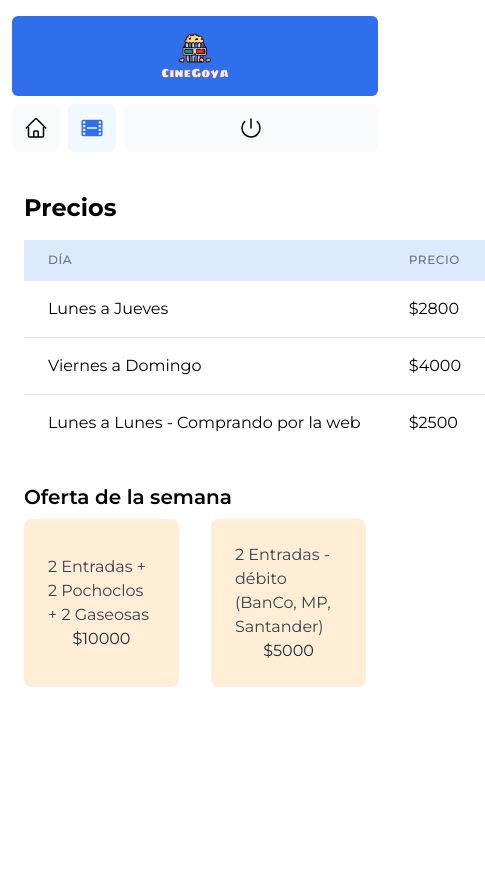
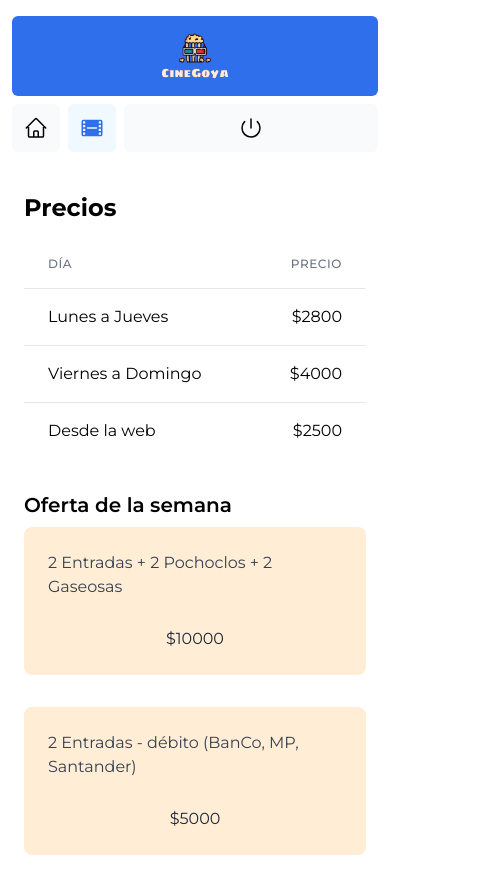
Before and after one commit to CristianMansilla/CineGoya, a Next.js app: page /dashboard/precios in a window 390 px wide. Shown: the whole page, 485 px wide, since content can reach past the window. Before the commit the page ends 844 px from the top, so only its background shows below. Built offline with nearby package versions, Linux system fonts and the light colour scheme; a web font is replaced by a local one.

Commit message:
:bug: Fix: responsive pelis details and prices

```diff
--- a/app/dashboard/pelicula/[id]/page.tsx
+++ b/app/dashboard/pelicula/[id]/page.tsx
@@ -18,29 +18,31 @@ const PeliculaPorIdPage = async ({ params }: any) => {
 
     const horas = Math.floor(data.runtime / 60);
     const minutos = data.runtime % 60;
-    const duration = `${horas}h: ${minutos.toString().padStart(2,'0')}m`
+    const duration = `${horas}h ${minutos.toString().padStart(2,'0')}m`
 
     return (
-        <>
-            <div className="flex overflow-hidden justify-center items-center">
-                <Image className="w-500 object-cover card-img" width={250} height={333} src={`${url_img}${data.poster_path}`} alt={data.title} />
-                <div className="p-6">
-                    <h2 className="text-5xl font-semibold text-gray-800">{data.title}</h2>
+        <div className="container mx-auto px-4">
+            <div className="flex flex-col md:flex-row items-center">
+                <div className="w-full md:w-1/2 mb-4 md:mb-0">
+                    <Image className="object-cover" width={500} height={750} src={`${url_img}${data.poster_path}`} alt={data.title} />
+                </div>
+                <div className="w-full md:w-1/2 p-6">
+                    <h2 className="text-3xl md:text-5xl font-semibold text-gray-800">{data.title}</h2>
                     <p className="text-gray-600 mt-2">
                         <span className="font-bold">Genres: </span>{data.genres.map((genre: { name: string }) => genre.name).join(', ')}
                     </p>
                     <p className="text-gray-600 mt-2">
-                    <span className="font-bold">Reseña: </span>{data.overview}
+                        <span className="font-bold">Reseña: </span>{data.overview}
                     </p>
                     <p className="text-gray-600 mt-2">
-                    <span className="font-bold">Voto promedio: </span>{data.vote_average}
+                        <span className="font-bold">Voto promedio: </span>{data.vote_average}
                     </p>
                     <p className="text-gray-600 mt-2">
-                    <span className="font-bold">Duración: </span>{duration}
+                        <span className="font-bold">Duración: </span>{duration}
                     </p>
                 </div>
             </div>
-        </>
+        </div>
     )
 }
 
--- a/app/dashboard/precios/page.tsx
+++ b/app/dashboard/precios/page.tsx
@@ -4,9 +4,11 @@ import TarjetaDebitoImage from '../assets/tarjeta_debito.jpg'; // Importa la ima
 
 const Precios = () => {
     return (
-        <div className="container mx-auto">
+        <div className="container mx-auto preciosContainer">
             <h1 className="text-2xl font-bold mb-4">Precios</h1>
-            <table className="min-w-full divide-y divide-gray-200 mb-8">
+
+            {/* Tabla solo visible en dispositivos grandes */}
+            <table className="min-w-full divide-y divide-gray-200 mb-8 hidden md:table">
                 <thead className="bg-blue-100">
                     <tr>
                         <th scope="col" className="px-6 py-3 text-left text-xs font-medium text-gray-500 uppercase tracking-wider">
@@ -33,18 +35,46 @@ const Precios = () => {
                 </tbody>
             </table>
 
+            {/* Tabla en forma de lista para dispositivos pequeños */}
+            <div className="md:hidden">
+                <div className="bg-white divide-y divide-gray-200 mb-8">
+                    <div className="px-6 py-4 flex justify-between items-center">
+                        <p className="text-left text-xs font-medium text-gray-500 uppercase tracking-wider">
+                            Día
+                        </p>
+                        <p className="text-left text-xs font-medium text-gray-500 uppercase tracking-wider">
+                            Precio
+                        </p>
+                    </div>
+                    <div className="divide-y divide-gray-200">
+                        <div className="px-6 py-4 flex justify-between items-center">
+                            <p className="whitespace-nowrap">Lunes a Jueves</p>
+                            <p className="whitespace-nowrap">$2800</p>
+                        </div>
+                        <div className="px-6 py-4 flex justify-between items-center">
+                            <p className="whitespace-nowrap">Viernes a Domingo</p>
+                            <p className="whitespace-nowrap">$4000</p>
+                        </div>
+                        <div className="px-6 py-4 flex justify-between items-center">
+                            <p className="whitespace-nowrap">Desde la web</p>
+                            <p className="whitespace-nowrap">$2500</p>
+                        </div>
+                    </div>
+                </div>
+            </div>
+
             <div>
                 <h2 className="text-xl font-semibold mb-2">Oferta de la semana</h2>
-                <div className="grid grid-cols-2 gap-8">
+                <div className="grid grid-cols-1 md:grid-cols-2 gap-8">
                     <div className="bg-orange-100 p-6 rounded-lg flex flex-col justify-center items-center">
-                        {/* <img src="" alt="Pochoclo y Gaseosa" className="w-24 h-24 mb-4" /> */}
+                        {/* <img src={PochocloGaseosaImage} alt="Pochoclo y Gaseosa" className="w-24 h-24 mb-4" /> */}
                         <p className="text-gray-700">2 Entradas + 2 Pochoclos + 2 Gaseosas</p>
-                        <h3 className="text-gray-800">$10000</h3>
+                        <h3 className="text-gray-800 mt-7">$10000</h3>
                     </div>
                     <div className="bg-orange-100 p-6 rounded-lg flex flex-col justify-center items-center">
-                        {/* <img src="/logo-cinegoya.png" alt="Tarjetas de Débito" className="w-24 h-24 mb-4" /> */}
+                        {/* <img src={TarjetaDebitoImage} alt="Tarjetas de Débito" className="w-24 h-24 mb-4" /> */}
                         <p className="text-gray-700">2 Entradas - débito (BanCo, MP, Santander)</p>
-                        <h3 className="text-gray-800">$5000</h3>
+                        <h3 className="text-gray-800 mt-7">$5000</h3>
                     </div>
                 </div>
             </div>
--- a/app/ui/global.css
+++ b/app/ui/global.css
@@ -17,7 +17,7 @@ input[type='number']::-webkit-outer-spin-button {
   margin: 0;
 }
 
-@media (max-width: 600px) {
+@media (max-width: 768px) {
   .loginImage{
     display: none;
   }
```
